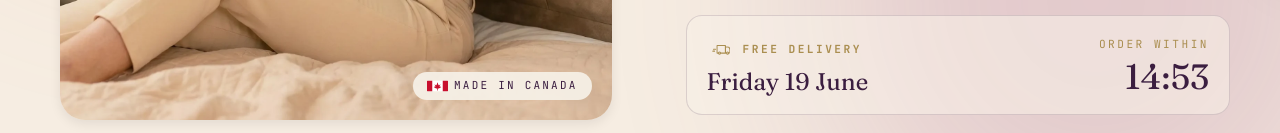
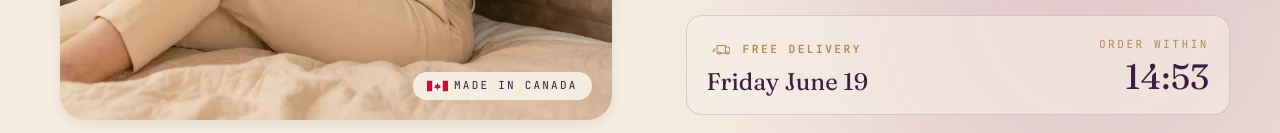
Before and after one commit to naman-14113114/buudy, a Next.js app in the folder apps/ca/: page /products/buudy-led-mask in a window 1280 px wide. Shown: the part 808-941 px from the top of the page. Built offline with nearby package versions, Linux system fonts and the light colour scheme; no server answers; a web font is replaced by a local one.

Commit message:
feat: implement cart page content with shipping countdown, gift messaging, and layout components

```diff
--- a/apps/ca/src/components/cart/CartPageContent.tsx
+++ b/apps/ca/src/components/cart/CartPageContent.tsx
@@ -40,7 +40,6 @@ function useCheckoutCountdown(seconds: number) {
 
 function useDeliveryDate(daysFromToday: number) {
   const [dateLabel, setDateLabel] = useState("");
-
   useEffect(() => {
     const timeout = window.setTimeout(() => {
       const date = new Date();
@@ -50,7 +49,7 @@ function useDeliveryDate(daysFromToday: number) {
       const day = date.getDate();
       const month = date.toLocaleString(market.locale, { month: "long" });
 
-      setDateLabel(`${weekday} ${day} ${month}`);
+      setDateLabel(`${weekday} ${month} ${day}`);
     }, 0);
 
     return () => window.clearTimeout(timeout);
--- a/apps/ca/src/components/product/GiftBundle.tsx
+++ b/apps/ca/src/components/product/GiftBundle.tsx
@@ -56,7 +56,7 @@ function useDeliveryDate(daysFromToday: number) {
       const day = date.getDate();
       const month = date.toLocaleString(market.locale, { month: "long" });
 
-      setDateLabel(`${weekday} ${day} ${month}`);
+      setDateLabel(`${weekday} ${month} ${day}`);
     }, 0);
 
     return () => window.clearTimeout(timeout);
```
